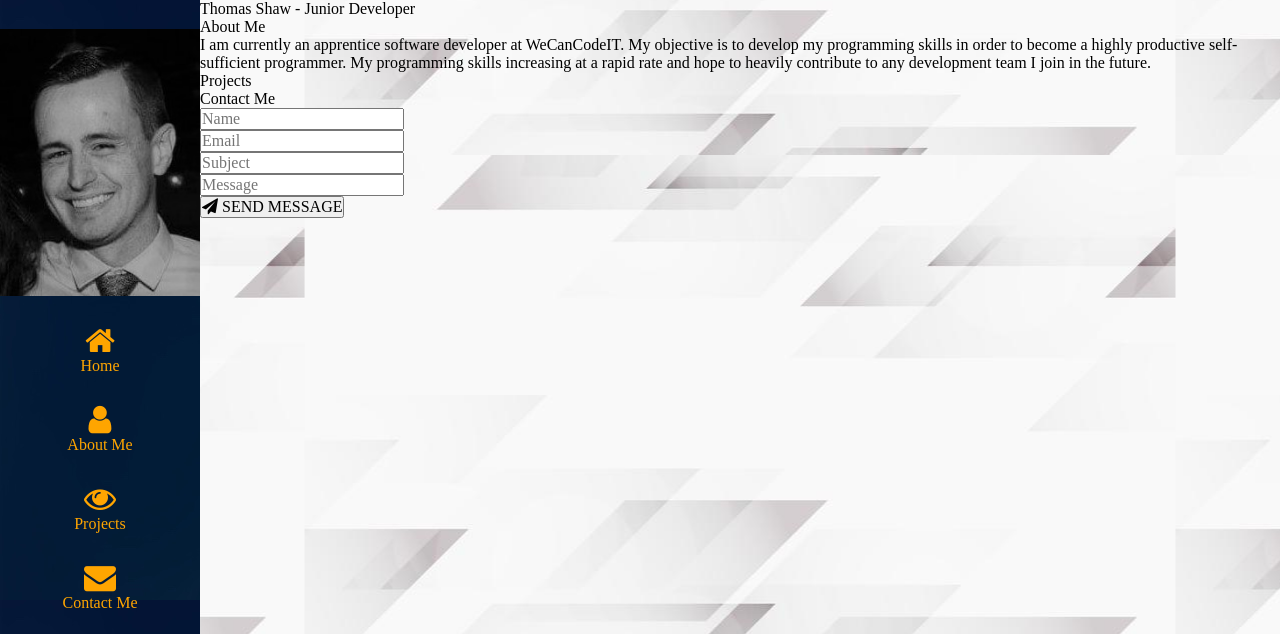
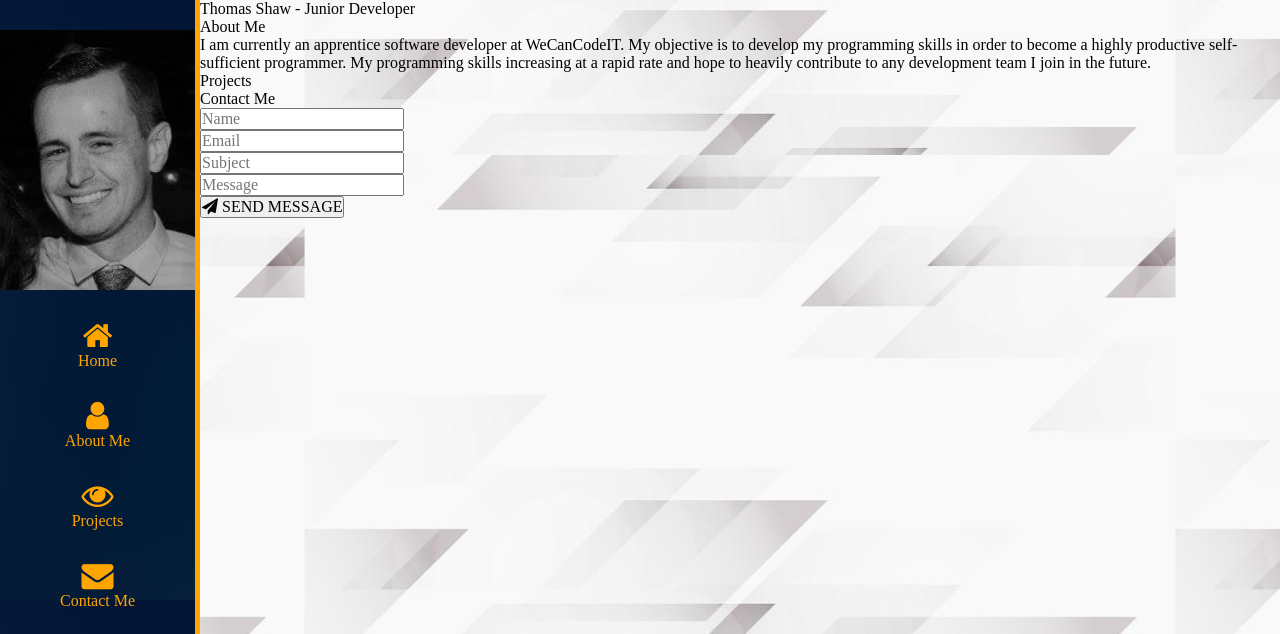
Before and after one commit to TShaw516/TShaw516.github.io, a plain HTML site: page index.html in a window 1280 px wide. Shown: the top 634 px of the page. Drawn offline with Linux system fonts and the light colour scheme.

Commit message:
added border

```diff
--- a/style.css
+++ b/style.css
@@ -27,6 +27,7 @@
     text-decoration: none;
     overflow: auto;
     align-items: center;
+    border-right: orange solid 5px;
 
 
     }
```
